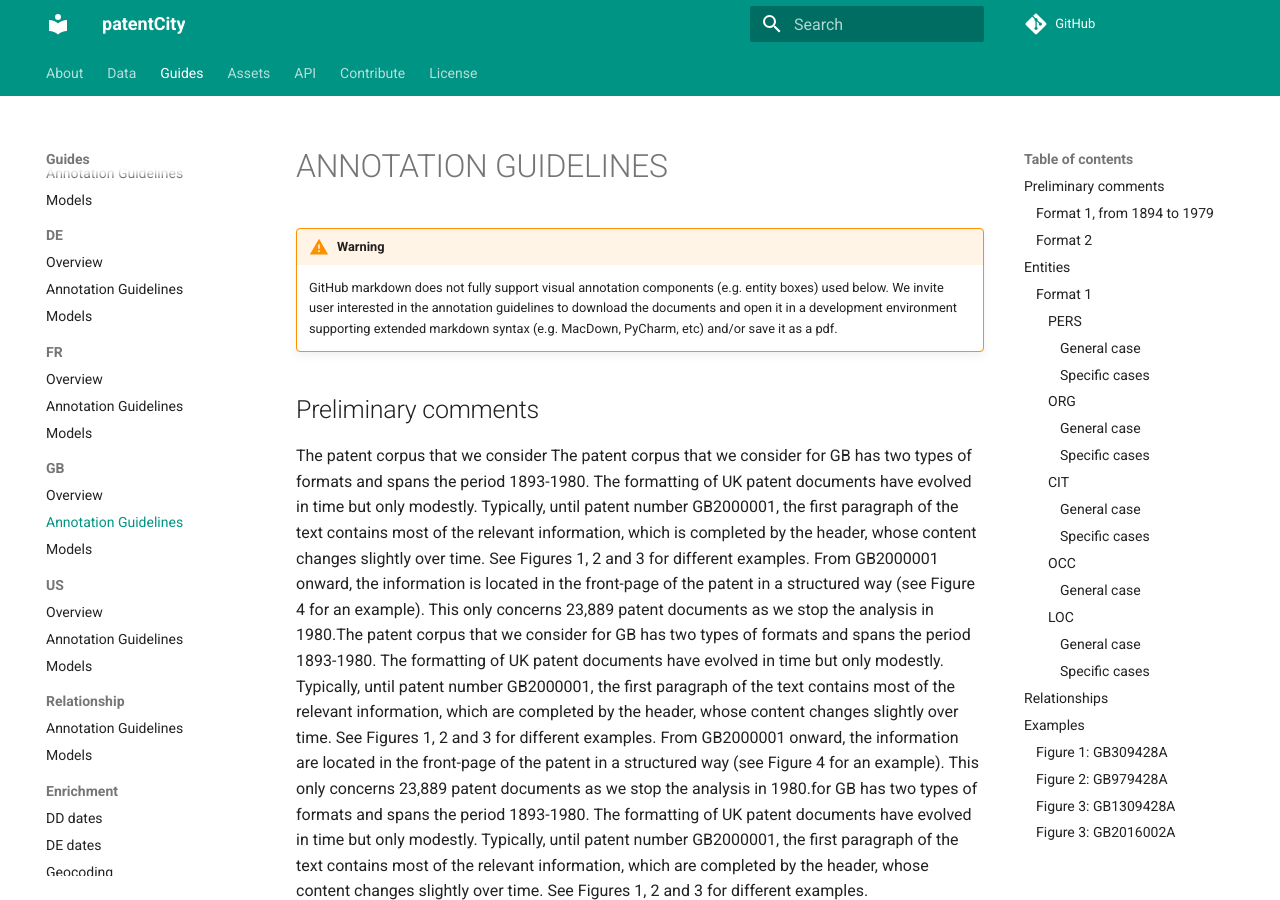
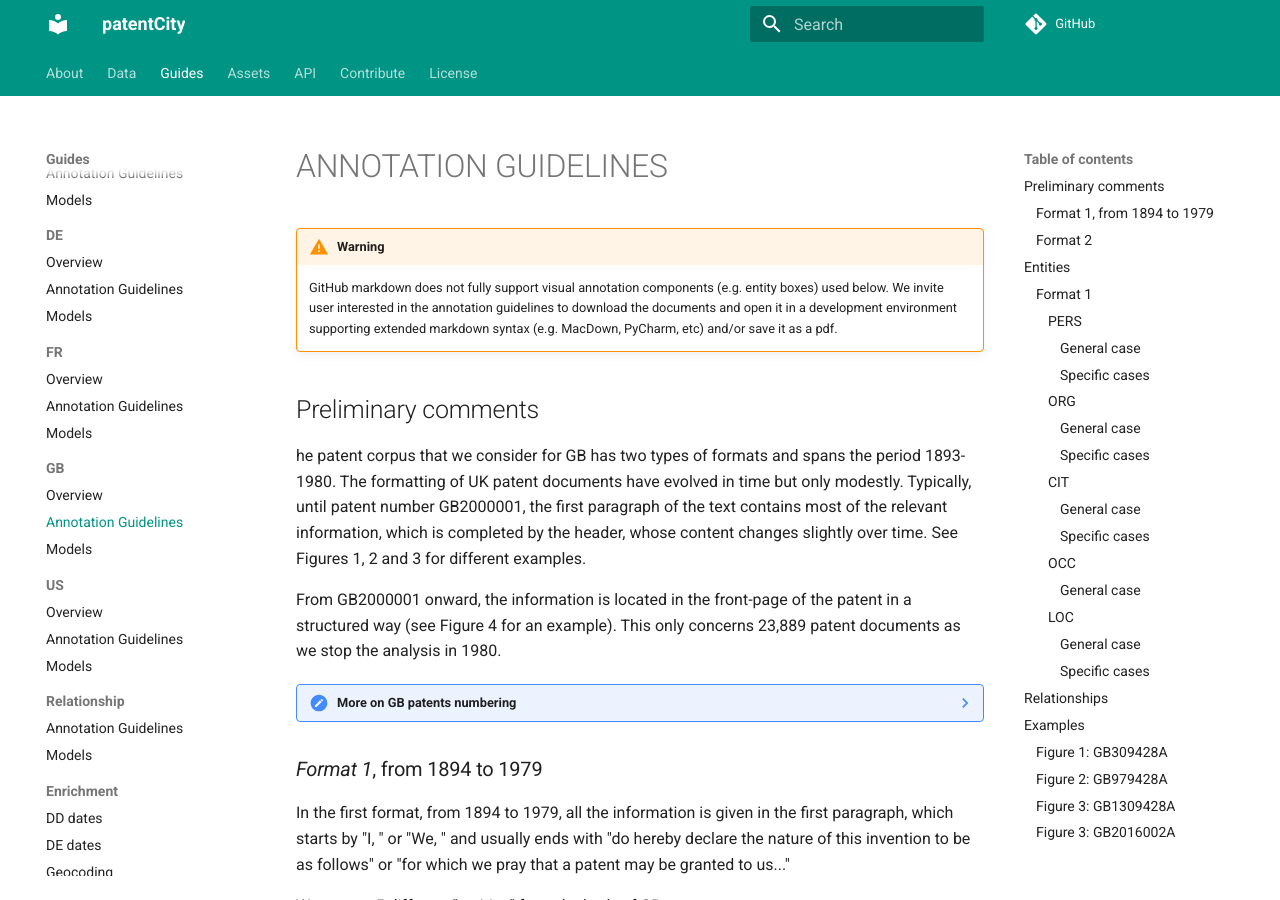
Before and after one commit to cverluise/patentcity, an MkDocs documentation site: the page built from docs/GB_ANNOTATION_GUIDELINES.md, in a window 1280 px wide and 900 px high. Built offline with MkDocs 1.6.1 and Material for MkDocs 9.7.7, drawn with Linux system fonts in a browser that asks for light colours; comment, search, counter and statistics services are not loaded; some of the changed text lies outside the part shown.

Commit message:
:memo: correct typo

```diff
--- a/docs/GB_ANNOTATION_GUIDELINES.md
+++ b/docs/GB_ANNOTATION_GUIDELINES.md
@@ -5,12 +5,10 @@
 
 ## Preliminary comments
 
-The patent corpus that we consider The patent corpus that we consider for GB has two types of formats and spans the period 1893-1980. The formatting of UK patent documents have evolved in time but only modestly. Typically, until patent number GB2000001, the first paragraph of the text contains most of the relevant information, which is completed by the header, whose content changes slightly over time. See Figures 1, 2 and 3 for different examples.
-From GB2000001 onward, the information is located in the front-page of the patent in a structured way (see Figure 4 for an example). This only concerns 23,889 patent documents as we stop the analysis in 1980.The patent corpus that we consider for GB has two types of formats and spans the period 1893-1980. The formatting of UK patent documents have evolved in time but only modestly. Typically, until patent number GB2000001, the first paragraph of the text contains most of the relevant information, which are completed by the header, whose content changes slightly over time. See Figures 1, 2 and 3 for different examples.
-From GB2000001 onward, the information are located in the front-page of the patent in a structured way (see Figure 4 for an example). This only concerns 23,889 patent documents as we stop the analysis in 1980.for GB has two types of formats and spans the period 1893-1980.
-The formatting of UK patent documents have evolved in time but only modestly. Typically, until patent number GB2000001, the first paragraph of the text contains most of the relevant information, which are completed by the header, whose content changes slightly over time. See Figures 1, 2 and 3 for different examples.
+he patent corpus that we consider for GB has two types of formats and spans the period 1893-1980.
+The formatting of UK patent documents have evolved in time but only modestly. Typically, until patent number GB2000001, the first paragraph of the text contains most of the relevant information, which is completed by the header, whose content changes slightly over time. See Figures 1, 2 and 3 for different examples.
 
-From GB2000001 onward, the information are located in the front-page of the patent in a structured way (see Figure 4 for an example). This only concerns 23,889 patent documents as we stop the analysis in 1980.
+From GB2000001 onward, the information is located in the front-page of the patent in a structured way (see Figure 4 for an example). This only concerns 23,889 patent documents as we stop the analysis in 1980.
 
 ??? note "More on GB patents numbering"
 
```
